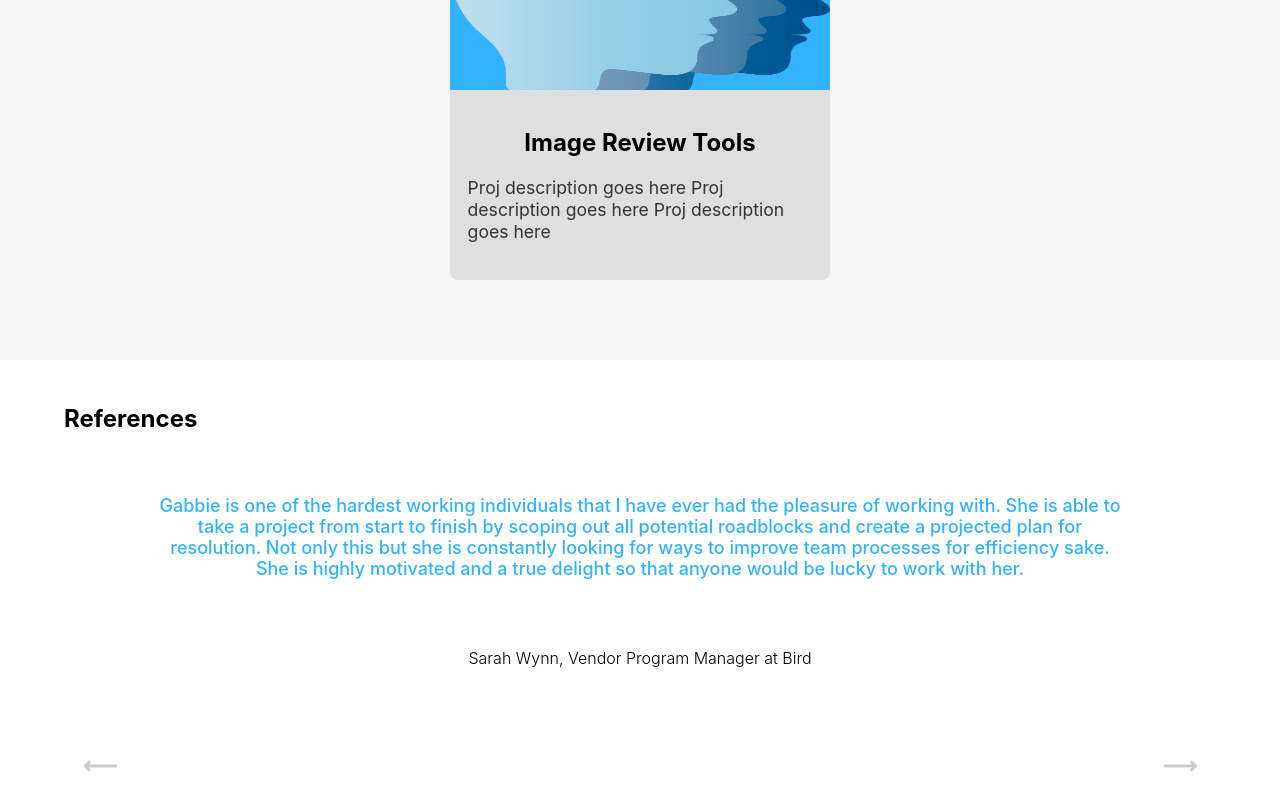
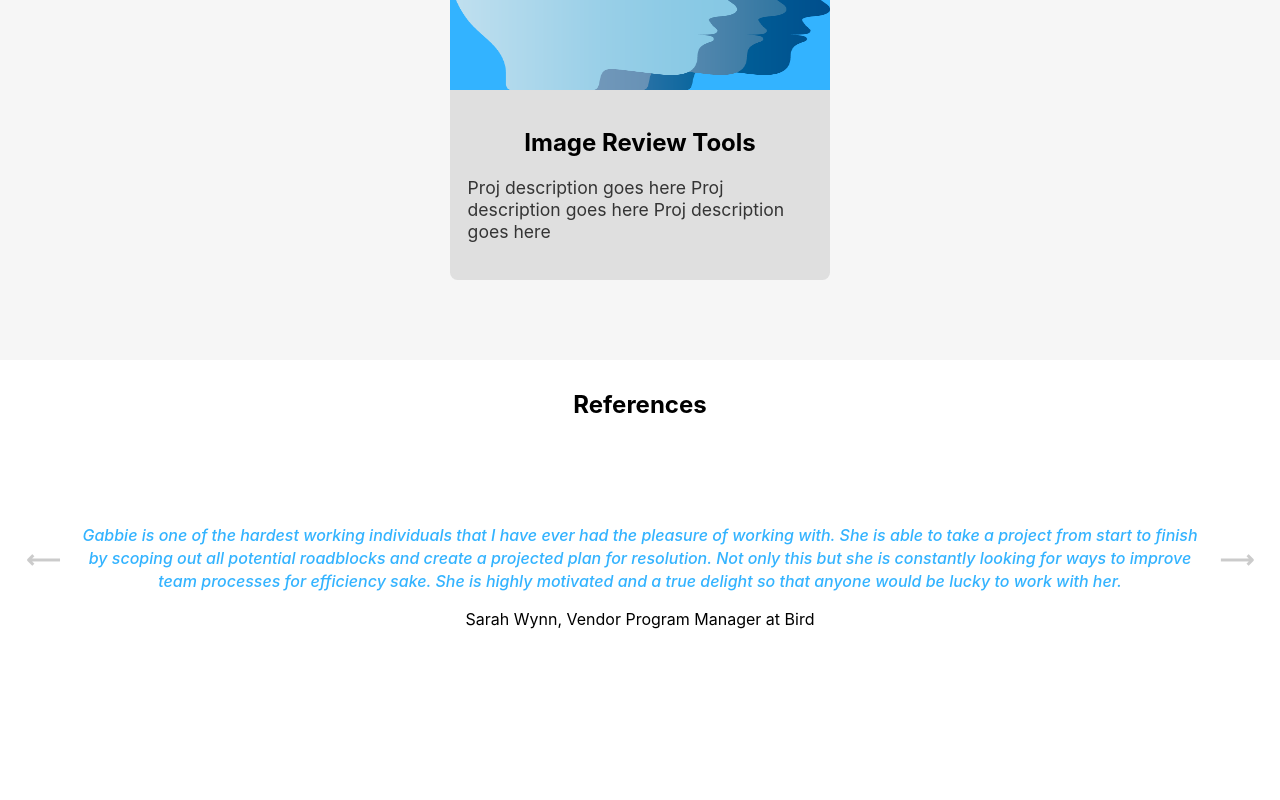
Before and after one commit to gabbiedla/portfoliov2, a React (Create React App) app: page / in a window 1280 px wide. Shown: the part 3416-4216 px from the top of the page. After the commit the page ends 4176 px from the top, so only its background shows below. Built offline with nearby package versions, Linux system fonts and the light colour scheme.

Commit message:
Slider css for mobile and web

```diff
--- a/src/Components/Slider/Slider.css
+++ b/src/Components/Slider/Slider.css
@@ -1,4 +1,4 @@
-@media screen and (max-width: 768px) {
+@media screen and (min-width: 769px) {
   /* .section-slider {
     height: 100%;
   } */
@@ -10,7 +10,7 @@
     position: relative;
     /* display: flex; */
     overflow: hidden;
-    min-height: 440px;
+    min-height: 400px;
     /* bottom: 0;
     top: 0; */
 
@@ -18,44 +18,18 @@
   }
 
   article {
-    /* background-color: red; */
     position: absolute;
-    /* padding: 50px; */
-    /* height: 95%; */
-    /* min-height: 25vh; */
-    /* overflow: hidden; */
     display: flex;
     justify-content: center;
     align-items: center;
-    /* vertical-align: middle; */
-    /* text-align: center; */
     flex-direction: column;
-    margin-top: 1.5em;
-    /* padding-bottom: -50%; */
-    /* min-height: 200px; */
-    /* top: 0; */
-    /* left: 0; */
-    /* right: 0; */
-
     top: 0;
     bottom: 0;
-    /* margin-bottom: -100px; */
-    /* margin-top: -5px; */
-    /* left: 0; */
-    /* width: 100%; */
-    /* height: 100%; */
-    /* opacity: 0; */
     transition: var(--transition);
   }
 
   .slider-title {
-    /* text-align: center; */
     padding-top: 10px;
-    /* padding-bottom: 50px; */
-    /* position: fixed;
-    top: 0; */
-
-    /* z-index: 2; */
   }
 
   /* .arrow {
@@ -126,13 +100,12 @@
 
   .ref-text {
     font-size: 1rem;
-    /* padding: 1vh 12vw; */
-    /* padding-top: 4vh; */
     padding-left: 5em;
     padding-right: 5em;
     font-weight: 500;
-
     color: #33b3ff;
+    line-height: 23px;
+    font-style: italic;
   }
 
   .ref-name {
@@ -141,6 +114,7 @@
     margin-bottom: 4%; */
     padding-left: 3em;
     padding-right: 3em;
+    margin-bottom: -1em;
   }
 
   /* #ref-items {
@@ -157,119 +131,66 @@
   }
 }
 
-/* Medium devices (landscape tablets, 768px and up) */
-/* @media only screen and (min-width: 768px) {
-  ...;
-} */
-/* Large devices (laptops/desktops, 992px and up) */
-/* @media only screen and (min-width: 992px) {
-  ...;
-} */
-/* Extra large devices (large laptops and desktops, 1200px and up) */
-@media screen and (min-width: 769px) {
+@media screen and (max-width: 768px) {
   .section-center {
-    margin: 0 auto;
-    /* margin-top: 4rem; */
-    width: 90vw;
-    /* have to have a height */
-    min-height: 55vh;
-    /* max-width: 800px; */
+    width: 100%;
+    /* z-index: 1; */
     text-align: center;
-    position: relative;
-    display: flex;
-    overflow: hidden;
-    /* vertical-align: middle; */
-  }
-
-  .slider-title {
-    padding-top: 3vh;
-    justify-content: center;
-    position: absolute;
-    align-items: center;
-    vertical-align: middle;
-  }
-
-  .ref-text {
-    font-size: large;
-    /* font-style: italic; */
-    /* padding-top: 6%; */
-    padding-left: 8%;
-    padding-right: 8%;
-    font-weight: 500;
-    /* max-width: 700px; */
-    /* text-align: center; */
-    /* width: 60vw; */
-    color: #33b3ff;
-  }
-
-  .ref-name {
-    font-weight: 300;
-    font-size: medium;
-    padding-top: 3%;
-  }
-
-  button {
-    opacity: 0.2;
-  }
-
-  button:hover {
-    color: #33b3ff;
-    opacity: 2;
-    /* font-size: xx-large; */
+    /* position: relative; */
+    /* display: flex; */
+    /* overflow: hidden; */
+    min-height: 400px;
+    /* bottom: 0;
+      top: 0; */
   }
 
   article {
-    position: absolute;
     display: flex;
     justify-content: center;
     align-items: center;
     flex-direction: column;
     top: 0;
-    left: 0;
-    width: 100%;
-    height: 100%;
-    /* opacity: 0; */
+    bottom: 0;
     transition: var(--transition);
+    margin-left: 3em;
+    margin-right: 3em;
   }
 
-  article.activeSlide {
-    opacity: 1;
-    transform: translateX(0);
+  .slider-title {
+    padding-top: 10px;
   }
 
-  article.lastSlide {
-    transform: translateX(-100%);
+  .ref-text {
+    font-size: 1rem;
+    padding-left: 5em;
+    padding-right: 5em;
+    font-weight: 500;
+    color: #33b3ff;
+    line-height: 23px;
+    padding-top: 1em;
+    font-style: italic;
   }
 
-  article.nextSlide {
-    transform: translateX(100%);
+  .ref-name {
+    font-size: 1rem;
+    padding-top: 1em;
+    padding-bottom: 1em;
+    /* margin-bottom: 4%;  */
+    padding-left: 3em;
+    padding-right: 3em;
+    /* margin-bottom: -1em; */
   }
+  .bg-color-slider {
+    background-color: rgb(241, 245, 255);
 
-  .prev {
-    left: 0;
-  }
-
-  .next {
-    right: 0;
+    /* height: 4px; */
+    margin-bottom: 1em;
+    border-radius: 5%;
   }
 
   .prev,
   .next {
-    position: absolute;
-    bottom: 0;
-    transform: translateY(-50%);
-    background: var(--clr-grey-5);
-    color: var(--clr-white);
-    width: 3em;
-    /* height: 5vh; */
-    /* padding-top: 100vh; */
-    display: grid;
-    place-items: center;
-    border-color: transparent;
-    font-size: x-large;
-    border-radius: var(--radius);
-    cursor: pointer;
-    transition: var(--transition);
-    font-weight: 700;
+    /* opacity: 0; */
+    display: none;
   }
 }
--- a/src/Components/Slider/Slider.js
+++ b/src/Components/Slider/Slider.js
@@ -42,8 +42,10 @@ function Slider() {
 
           return (
             <article className={position} id="ref-items" key={id}>
-              <p className="ref-text">{quote}</p>
-              <p className="ref-name">{name}</p>
+              <div className="bg-color-slider">
+                <p className="ref-text">{quote}</p>
+                <p className="ref-name">{name}</p>
+              </div>
             </article>
           );
         })}
```
